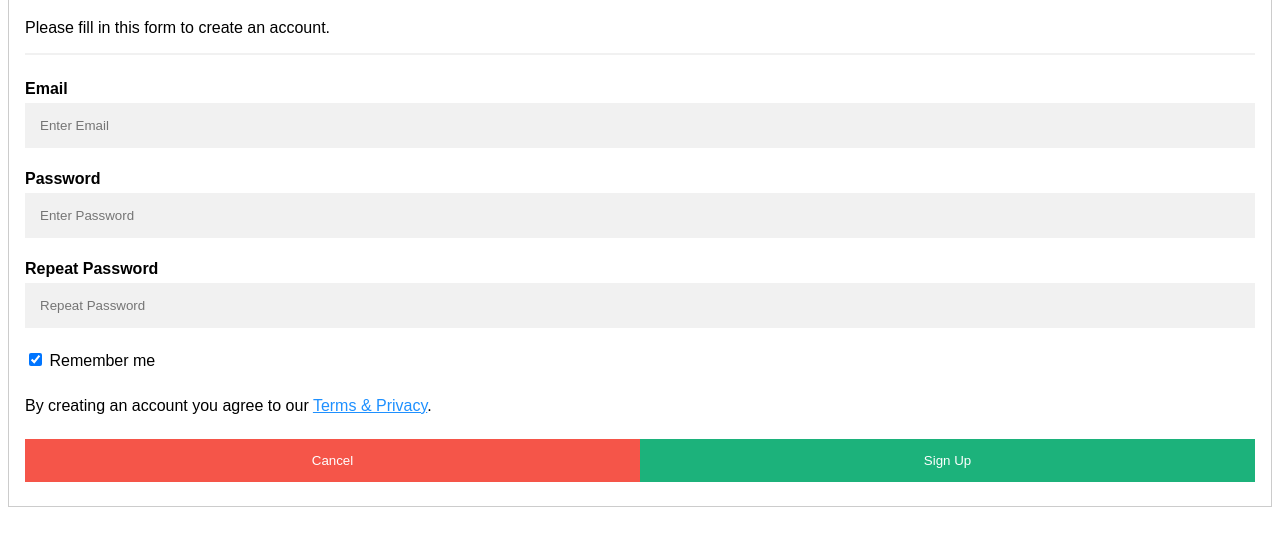
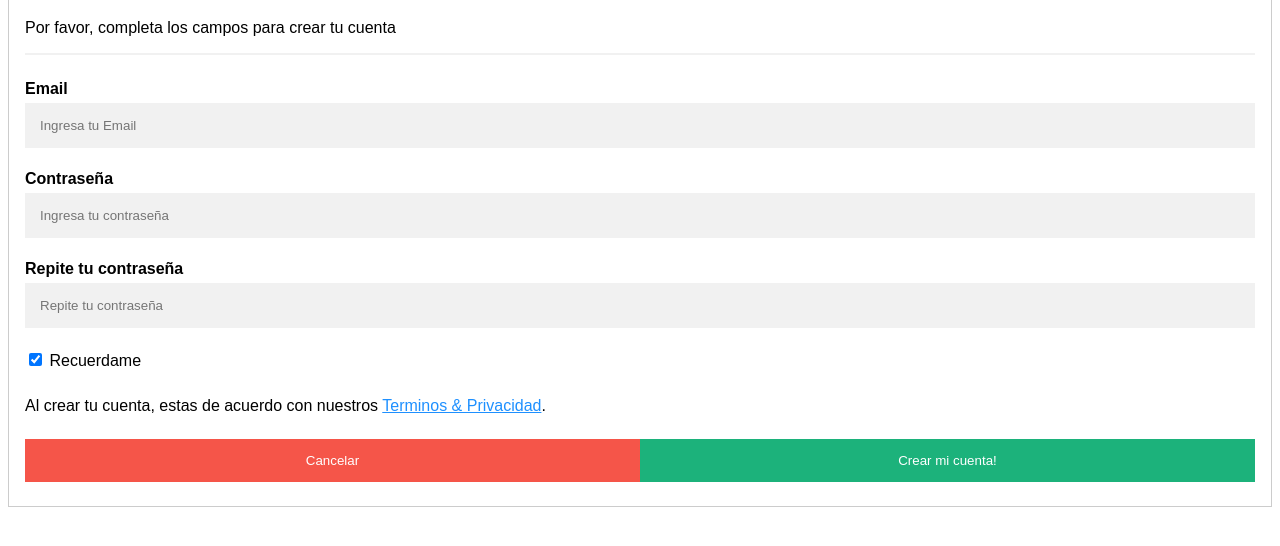
Before and after one commit to markalbrand56/AED-Proyecto-2, a plain HTML site: page Pagina web/singup.html in a window 1280 px wide. Shown: the part 86-632 px from the top of the page. Drawn offline with Linux system fonts and the light colour scheme.

Commit message:
Cambio de nombre y finalización V1.0

```diff
--- a/startbootstrap-one-page-wonder-gh-pages/singup.html
+++ b/Pagina web/singup.html
@@ -1,5 +1,8 @@
 <!DOCTYPE html>
 <html>
+<head><title>UVG MATCH</title>
+  <link rel="icon" type="image/x-icon" href="assets/favicon.ico" />
+</head>
 <style>
 body {font-family: Arial, Helvetica, sans-serif;}
 * {box-sizing: border-box}
@@ -76,27 +79,27 @@ button:hover {
 <form action="preguntas.html" style="border:1px solid #ccc">
   <div class="container">
     <h1>Sign Up</h1>
-    <p>Please fill in this form to create an account.</p>
+    <p>Por favor, completa los campos para crear tu cuenta</p>
     <hr>
 
     <label for="email"><b>Email</b></label>
-    <input type="text" placeholder="Enter Email" name="email" required>
+    <input type="text" placeholder="Ingresa tu Email" name="email" required>
 
-    <label for="psw"><b>Password</b></label>
-    <input type="password" placeholder="Enter Password" name="psw" required>
+    <label for="psw"><b>Contraseña</b></label>
+    <input type="password" placeholder="Ingresa tu contraseña" name="psw" required>
 
-    <label for="psw-repeat"><b>Repeat Password</b></label>
-    <input type="password" placeholder="Repeat Password" name="psw-repeat" required>
+    <label for="psw-repeat"><b>Repite tu contraseña</b></label>
+    <input type="password" placeholder="Repite tu contraseña" name="psw-repeat" required>
 
     <label>
-      <input type="checkbox" checked="checked" name="remember" style="margin-bottom:15px"> Remember me
+      <input type="checkbox" checked="checked" name="remember" style="margin-bottom:15px"> Recuerdame
     </label>
 
-    <p>By creating an account you agree to our <a href="#" style="color:dodgerblue">Terms & Privacy</a>.</p>
+    <p>Al crear tu cuenta, estas de acuerdo con nuestros <a href="#" style="color:dodgerblue">Terminos & Privacidad</a>.</p>
 
     <div class="clearfix">
-      <button type="button" class="cancelbtn">Cancel</button>
-      <button type="submit" class="signupbtn">Sign Up</button>
+      <button type="button"  onclick="window.location='index.html';" class="cancelbtn">Cancelar</button>
+      <button type="submit"  class="signupbtn" >Crear mi cuenta!</button>
     </div>
   </div>
 </form>
```
Also changed, not shown: Pagina web/index.html (renamed from startbootstrap-one-page-wonder-gh-pages/index.html, +1 -1 lines), Pagina web/login.html (renamed from startbootstrap-one-page-wonder-gh-pages/login.html, +2 -2 lines), Pagina web/mensajesucces.html (renamed from startbootstrap-one-page-wonder-gh-pages/mensajesucces.html, +1 -1 lines), Pagina web/preguntas.html (renamed from startbootstrap-one-page-wonder-gh-pages/preguntas.html, +3 -0 lines), Pagina web/assets/favicon.ico (renamed from startbootstrap-one-page-wonder-gh-pages/assets/favicon.ico), Pagina web/assets/img/01.jpg (renamed from startbootstrap-one-page-wonder-gh-pages/assets/img/01.jpg), Pagina web/assets/img/02.jpg (renamed from startbootstrap-one-page-wonder-gh-pages/assets/img/02.jpg), Pagina web/assets/img/03.jpg (renamed from startbootstrap-one-page-wonder-gh-pages/assets/img/03.jpg), Pagina web/assets/img/1.jpg (renamed from startbootstrap-one-page-wonder-gh-pages/assets/img/1.jpg), Pagina web/css/styles.css (renamed from startbootstrap-one-page-wonder-gh-pages/css/styles.css), Pagina web/js/scripts.js (renamed from startbootstrap-one-page-wonder-gh-pages/js/scripts.js).
